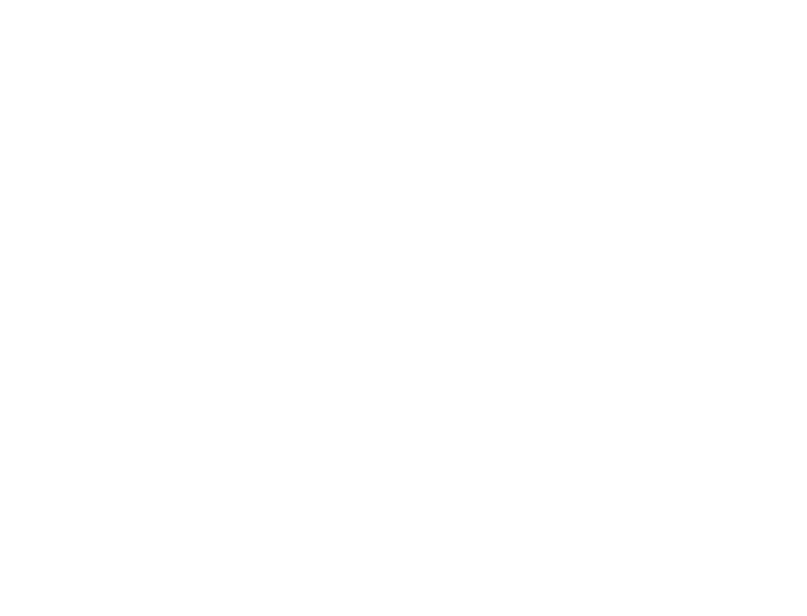
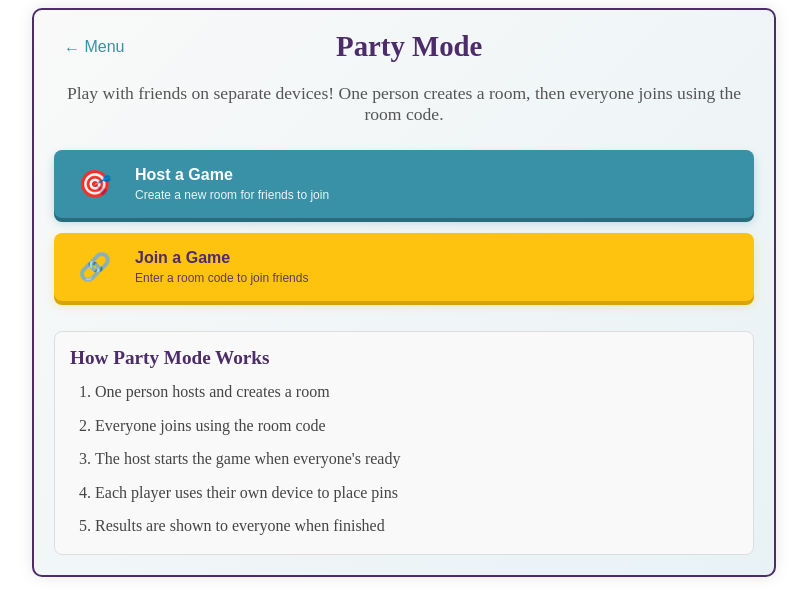
Before and after one commit to spenseay/plot-twist, a SvelteKit app: page /play-party in a window 1280 px wide. Shown: the top 616 px of the page, without its empty margins (236-1043 px from the left). Built offline with nearby package versions, Linux system fonts and the light colour scheme.

Commit message:
added party mode as an option (not yet working) and tried to set up firebase (not sure if this is right yet though)

```diff
--- a/package.json
+++ b/package.json
@@ -19,5 +19,8 @@
 		"svelte-check": "^4.0.0",
 		"typescript": "^5.0.0",
 		"vite": "^6.0.0"
+	},
+	"dependencies": {
+		"firebase": "^11.5.0"
 	}
 }
--- a/src/routes/+page.svelte
+++ b/src/routes/+page.svelte
@@ -23,12 +23,12 @@
       </div>
     </button>
 
-    <button class="menu-button party-mode disabled">
+    <button class="menu-button party-mode" on:click={() => navigateTo('/play-party')}>
       <div class="button-content">
         <div class="emoji">🎉</div>
         <div class="text-content">
           <span class="button-text">Party Mode</span>
-          <span class="button-description">Coming soon - Play on separate devices</span>
+          <span class="button-description">Play together on separate devices</span>
         </div>
       </div>
     </button>
--- a/src/routes/play-party/+page.svelte
+++ b/src/routes/play-party/+page.svelte
@@ -0,0 +1,246 @@
+<script>
+    import { goto } from '$app/navigation';
+
+    function hostGame() {
+      goto('/play-party/host');
+    }
+
+    function joinGame() {
+      goto('/play-party/join');
+    }
+
+    function goToMainMenu() {
+      goto('/');
+    }
+  </script>
+
+  <div class="container">
+    <div class="header">
+      <button class="back-button" on:click={goToMainMenu}>← Menu</button>
+      <h1>Party Mode</h1>
+      <div class="spacer"></div>
+    </div>
+
+    <div class="content">
+      <p class="description">
+        Play with friends on separate devices! One person creates a room, then
+        everyone joins using the room code.
+      </p>
+
+      <div class="options">
+        <button class="option-button host" on:click={hostGame}>
+          <span class="emoji">🎯</span>
+          <div class="button-text">
+            <span class="title">Host a Game</span>
+            <span class="subtitle">Create a new room for friends to join</span>
+          </div>
+        </button>
+
+        <button class="option-button join" on:click={joinGame}>
+          <span class="emoji">🔗</span>
+          <div class="button-text">
+            <span class="title">Join a Game</span>
+            <span class="subtitle">Enter a room code to join friends</span>
+          </div>
+        </button>
+      </div>
+
+      <div class="info-box">
+        <h3>How Party Mode Works</h3>
+        <ol>
+          <li>One person hosts and creates a room</li>
+          <li>Everyone joins using the room code</li>
+          <li>The host starts the game when everyone's ready</li>
+          <li>Each player uses their own device to place pins</li>
+          <li>Results are shown to everyone when finished</li>
+        </ol>
+      </div>
+    </div>
+  </div>
+
+  <style>
+    .container {
+      max-width: 600px;
+      margin: 0 auto;
+      padding: 15px;
+      background: linear-gradient(135deg, #f9f9f9 0%, #e8f2f5 100%);
+      border-radius: 10px;
+      box-shadow: 0 0 15px rgba(0,0,0,0.1);
+      border: 2px solid #4c2c69;
+    }
+
+    .header {
+      display: flex;
+      align-items: center;
+      justify-content: space-between;
+      margin-bottom: 20px;
+    }
+
+    h1 {
+      font-size: 1.8em;
+      color: #4c2c69;
+      margin: 0;
+    }
+
+    .back-button {
+      background: none;
+      border: none;
+      color: #3891a6;
+      font-size: 1rem;
+      cursor: pointer;
+      padding: 5px 10px;
+      border-radius: 4px;
+      transition: background-color 0.2s;
+    }
+
+    .back-button:hover {
+      background-color: #f0f0f0;
+    }
+
+    .spacer {
+      width: 70px;
+    }
+
+    .description {
+      text-align: center;
+      margin-bottom: 25px;
+      font-size: 1.1em;
+      color: #555;
+    }
+
+    .options {
+      display: flex;
+      flex-direction: column;
+      gap: 15px;
+      margin-bottom: 30px;
+    }
+
+    .option-button {
+      display: flex;
+      align-items: center;
+      padding: 16px;
+      border-radius: 8px;
+      border: none;
+      cursor: pointer;
+      transition: transform 0.2s, box-shadow 0.2s;
+      text-align: left;
+    }
+
+    .option-button:hover {
+      transform: translateY(-2px);
+      box-shadow: 0 6px 12px rgba(0,0,0,0.1);
+    }
+
+    .host {
+      background-color: #3891a6;
+      color: white;
+      box-shadow: 0 4px 0 #2a6b7d, 0 5px 10px rgba(56, 145, 166, 0.3);
+    }
+
+    .host:hover {
+      box-shadow: 0 7px 0 #2a6b7d, 0 8px 15px rgba(56, 145, 166, 0.4);
+    }
+
+    .join {
+      background-color: #fdc30f;
+      color: #4c2c69;
+      box-shadow: 0 4px 0 #d9a40b, 0 5px 10px rgba(253, 195, 15, 0.3);
+    }
+
+    .join:hover {
+      box-shadow: 0 7px 0 #d9a40b, 0 8px 15px rgba(253, 195, 15, 0.4);
+    }
+
+    .emoji {
+      font-size: 2em;
+      margin-right: 15px;
+      display: flex;
+      align-items: center;
+      justify-content: center;
+      width: 50px;
+    }
+
+    .button-text {
+      display: flex;
+      flex-direction: column;
+    }
+
+    .title {
+      font-size: 1.2em;
+      font-weight: bold;
+      margin-bottom: 4px;
+    }
+
+    .subtitle {
+      font-size: 0.9em;
+      opacity: 0.9;
+    }
+
+    .info-box {
+      background-color: #f9f9f9;
+      border-radius: 8px;
+      padding: 15px;
+      margin-top: 10px;
+      border: 1px solid #ddd;
+    }
+
+    .info-box h3 {
+      color: #4c2c69;
+      margin-top: 0;
+      margin-bottom: 10px;
+      font-size: 1.2em;
+    }
+
+    .info-box ol {
+      margin: 0;
+      padding-left: 25px;
+      line-height: 1.6;
+      color: #444;
+    }
+
+    .info-box li {
+      margin-bottom: 8px;
+    }
+
+    .info-box li:last-child {
+      margin-bottom: 0;
+    }
+
+    @media (min-width: 768px) {
+      .container {
+        max-width: 700px;
+        padding: 20px;
+      }
+    }
+
+    @media (max-width: 480px) {
+      .container {
+        padding: 12px;
+      }
+
+      h1 {
+        font-size: 1.5em;
+      }
+
+      .back-button {
+        font-size: 0.9rem;
+      }
+
+      .option-button {
+        padding: 12px;
+      }
+
+      .emoji {
+        font-size: 1.6em;
+        margin-right: 10px;
+      }
+
+      .title {
+        font-size: 1.1em;
+      }
+
+      .subtitle {
+        font-size: 0.8em;
+      }
+    }
+  </style>
```
Also changed, not shown: firebase.json (added), src/lib/firebase/config.js (added), 2 other files (tests, documents, lock files or other folders).
